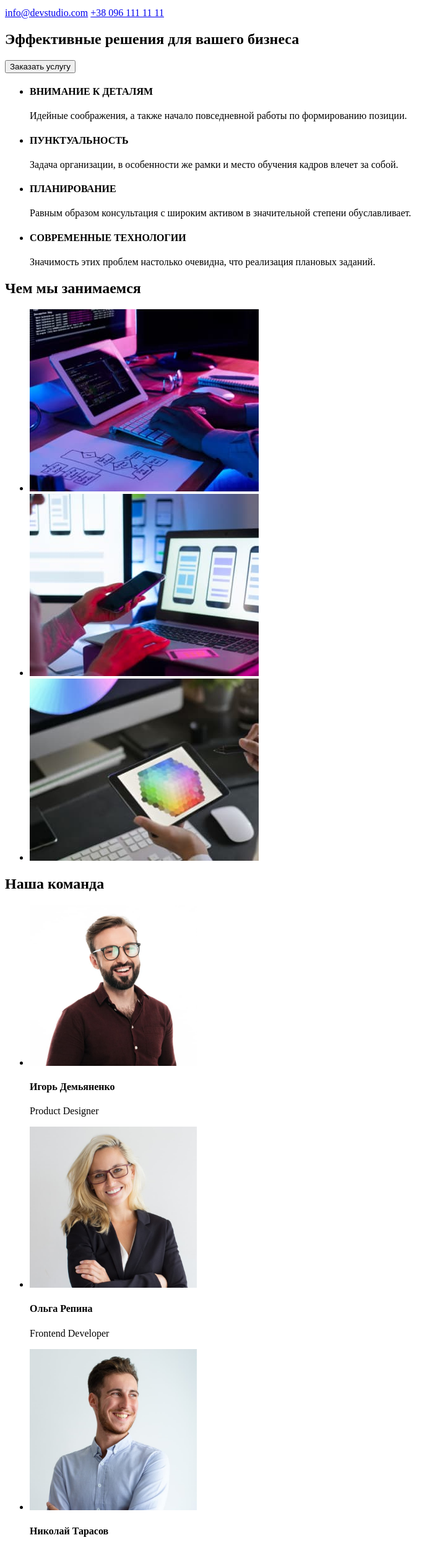
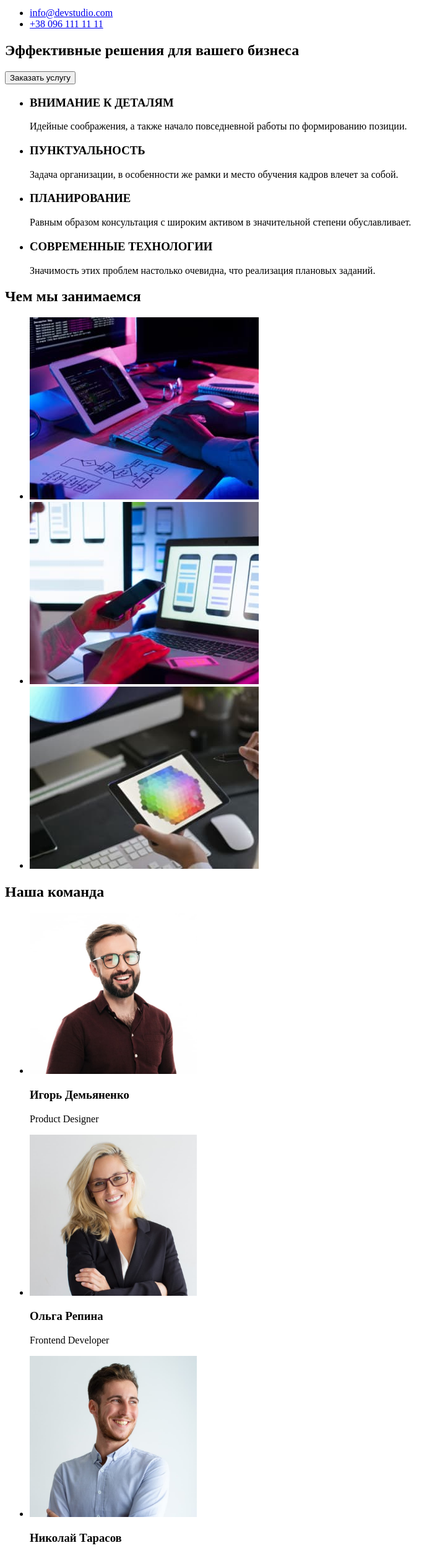
Before and after one commit to ArsenSultangali247/goit-markup-hw-01, a plain HTML site: page index.html in a window 1280 px wide. Shown: the part 100-2598 px from the top of the page at 62% size, without its empty margins (0-719 px from the left). Drawn offline with Linux system fonts and the light colour scheme.

Commit message:
Update index.html

```diff
--- a/index.html
+++ b/index.html
@@ -25,8 +25,14 @@
                 </li>
             </ul>
         </nav>
-        <a href="mailto:info@devstudio.com">info@devstudio.com</a>
-        <a href="tel:+380961111111">+38 096 111 11 11</a>
+        <ul>
+            <li>
+                <a href="mailto:info@devstudio.com">info@devstudio.com</a>
+            </li>
+            <li>
+                <a href="tel:+380961111111">+38 096 111 11 11</a>
+            </li>
+        </ul>
     </header>
     <main>
         <!-- HERO -->
@@ -41,19 +47,19 @@
             <div>
                 <ul>
                     <li>
-                        <h4>ВНИМАНИЕ К ДЕТАЛЯМ</h4>
+                        <h3>ВНИМАНИЕ К ДЕТАЛЯМ</h3>
                         <p>Идейные соображения, а также начало повседневной работы по формированию позиции.</p>
                     </li>
                     <li>
-                        <h4>ПУНКТУАЛЬНОСТЬ</h4>
+                        <h3>ПУНКТУАЛЬНОСТЬ</h3>
                         <p>Задача организации, в особенности же рамки и место обучения кадров влечет за собой.</p>
                     </li>
                     <li>
-                        <h4>ПЛАНИРОВАНИЕ</h4>
+                        <h3>ПЛАНИРОВАНИЕ</h3>
                         <p>Равным образом консультация с широким активом в значительной степени обуславливает.</p>
                     </li>
                     <li>
-                        <h4>СОВРЕМЕННЫЕ ТЕХНОЛОГИИ</h4>
+                        <h3>СОВРЕМЕННЫЕ ТЕХНОЛОГИИ</h3>
                         <p>Значимость этих проблем настолько очевидна, что реализация плановых заданий.</p>
                     </li>
                 </ul>
@@ -95,7 +101,7 @@
                     width="270"
                     height="260"
                     />
-                    <h4>Игорь Демьяненко</h4>
+                    <h3>Игорь Демьяненко</h3>
                     <p lang="en">Product Designer</p>
                 </li>
                 <li>
@@ -104,7 +110,7 @@
                     width="270"
                     height="260"
                     />
-                    <h4>Ольга Репина</h4>
+                    <h3>Ольга Репина</h3>
                     <p lang="en">Frontend Developer</p>
                 </li>
                 <li>
@@ -113,7 +119,7 @@
                     width="270"
                     height="260"
                     />
-                    <h4>Николай Тарасов</h4>
+                    <h3>Николай Тарасов</h3>
                     <p lang="en">Marketing</p>
                 </li>
                 <li>
@@ -122,7 +128,7 @@
                     width="270"
                     height="260"
                     />
-                    <h4>Михаил Ермаков</h4>
+                    <h3>Михаил Ермаков</h3>
                     <p lang="en">UI Designer</p>
                 </li>
             </ul>
```
